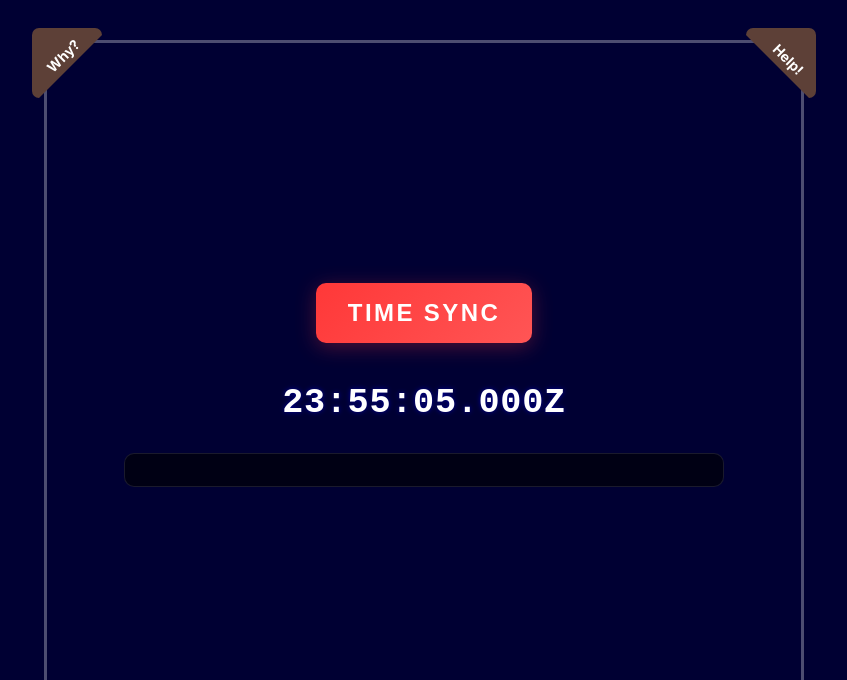
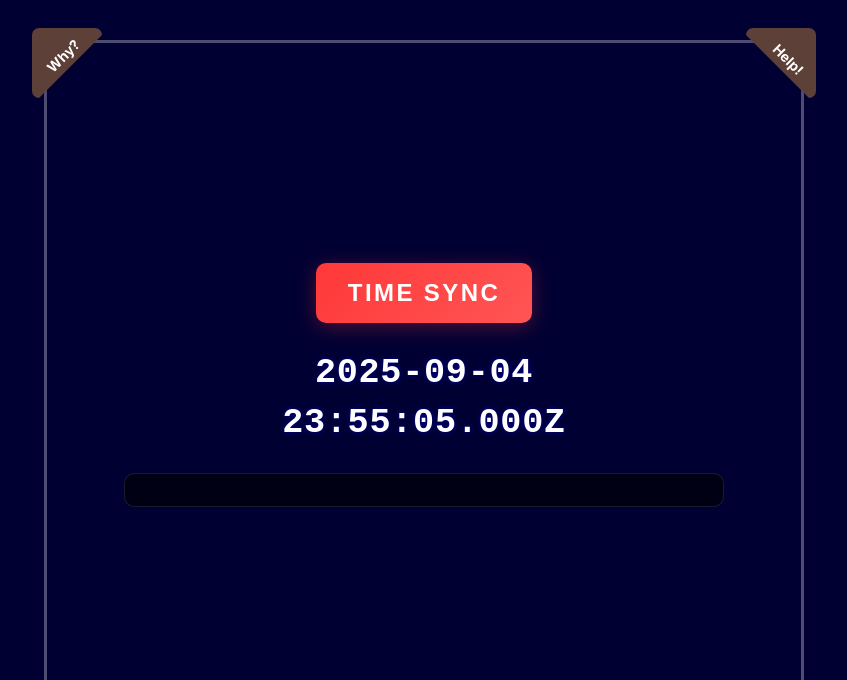
Before and after one commit to smurp/timesync.app, a plain HTML site: page index.html in a window 1280 px wide. Shown: the top 680 px of the page, without its empty margins (216-1063 px from the left). Drawn offline with Linux system fonts and the light colour scheme.

```diff
--- a/index.html
+++ b/index.html
@@ -111,12 +111,25 @@
             transform: translateY(0);
         }
 
+        /* Date display */
+        .date-display {
+            font-family: 'Courier New', monospace;
+            font-size: 2.2rem;
+            font-weight: bold;
+            margin: 10px 0 5px 0;
+            text-align: center;
+            text-shadow: 0 0 5px rgba(0, 0, 255, 0.5);
+            color: #FFFFFF;
+            letter-spacing: 0.02em;
+            font-variant-numeric: tabular-nums;
+        }
+
         /* Clock display with milliseconds */
         .time-display {
             font-family: 'Courier New', monospace;
             font-size: 2.2rem;
             font-weight: bold;
-            margin: 20px 0;
+            margin: 5px 0 20px 0;
             text-align: center;
             text-shadow: 0 0 5px rgba(0, 0, 255, 0.5);
             color: #FFFFFF;
@@ -285,6 +298,10 @@
                 padding: 0.8rem 1.5rem;
             }
 
+            .date-display {
+                font-size: 1.8rem;
+            }
+
             .time-display {
                 font-size: 1.8rem;
             }
@@ -317,6 +334,10 @@
             .sync-button {
                 font-size: 1rem;
                 padding: 0.6rem 1.2rem;
+            }
+
+            .date-display {
+                font-size: 1.3rem;
             }
 
             .time-display {
@@ -445,6 +466,9 @@
         <button class="sync-button" id="syncButton" type="button">
             TIME SYNC
         </button>
+
+        <!-- Date display -->
+        <div id="zulu-date" class="date-display">2025-01-01</div>
 
         <!-- Clock display with milliseconds -->
         <div id="zulu-time" class="time-display">00:00:00.000Z</div>
@@ -576,6 +600,13 @@
         function updateClock() {
             const now = new Date();
 
+            // Update date
+            const year = now.getUTCFullYear();
+            const month = (now.getUTCMonth() + 1).toString().padStart(2, '0');
+            const day = now.getUTCDate().toString().padStart(2, '0');
+            document.getElementById('zulu-date').textContent = `${year}-${month}-${day}`;
+
+            // Update time
             const hours = now.getUTCHours().toString().padStart(2, '0');
             const minutes = now.getUTCMinutes().toString().padStart(2, '0');
             const seconds = now.getUTCSeconds().toString().padStart(2, '0');
```
Also changed, not shown: manifest.json.
